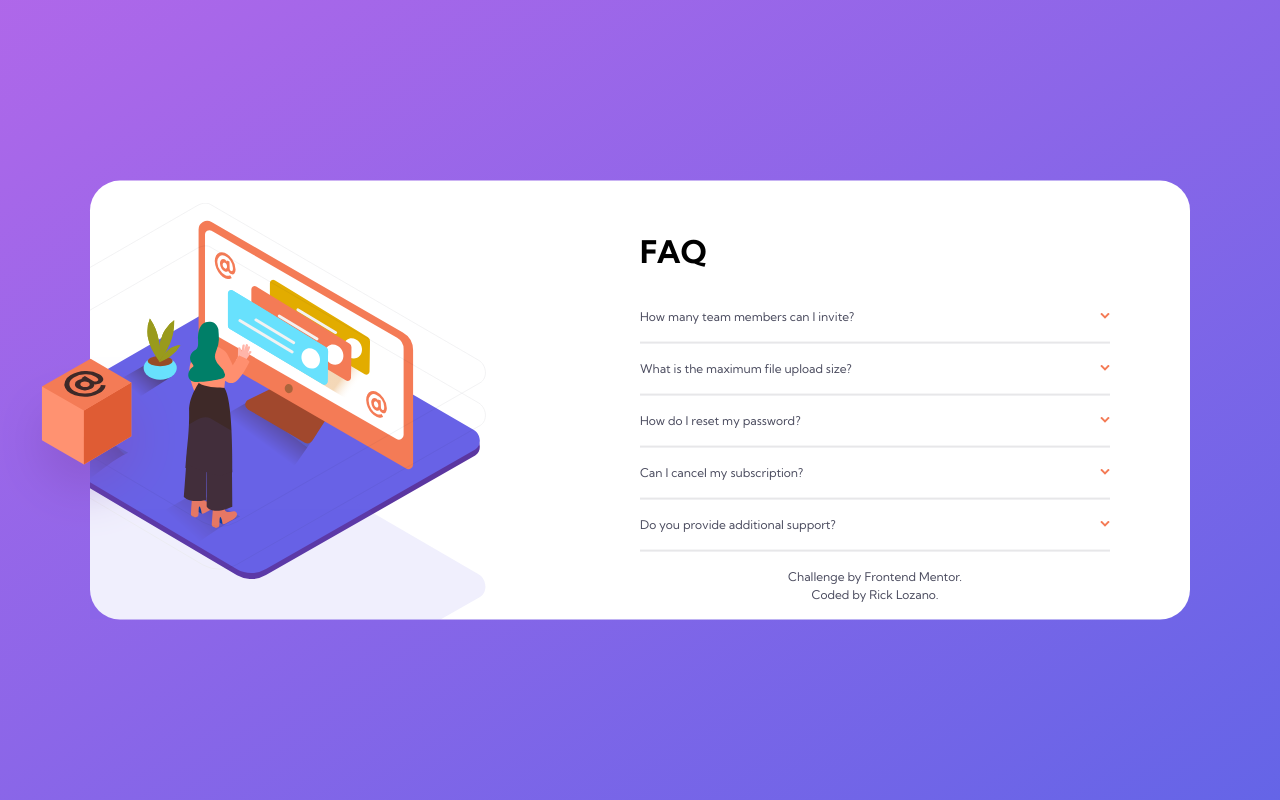
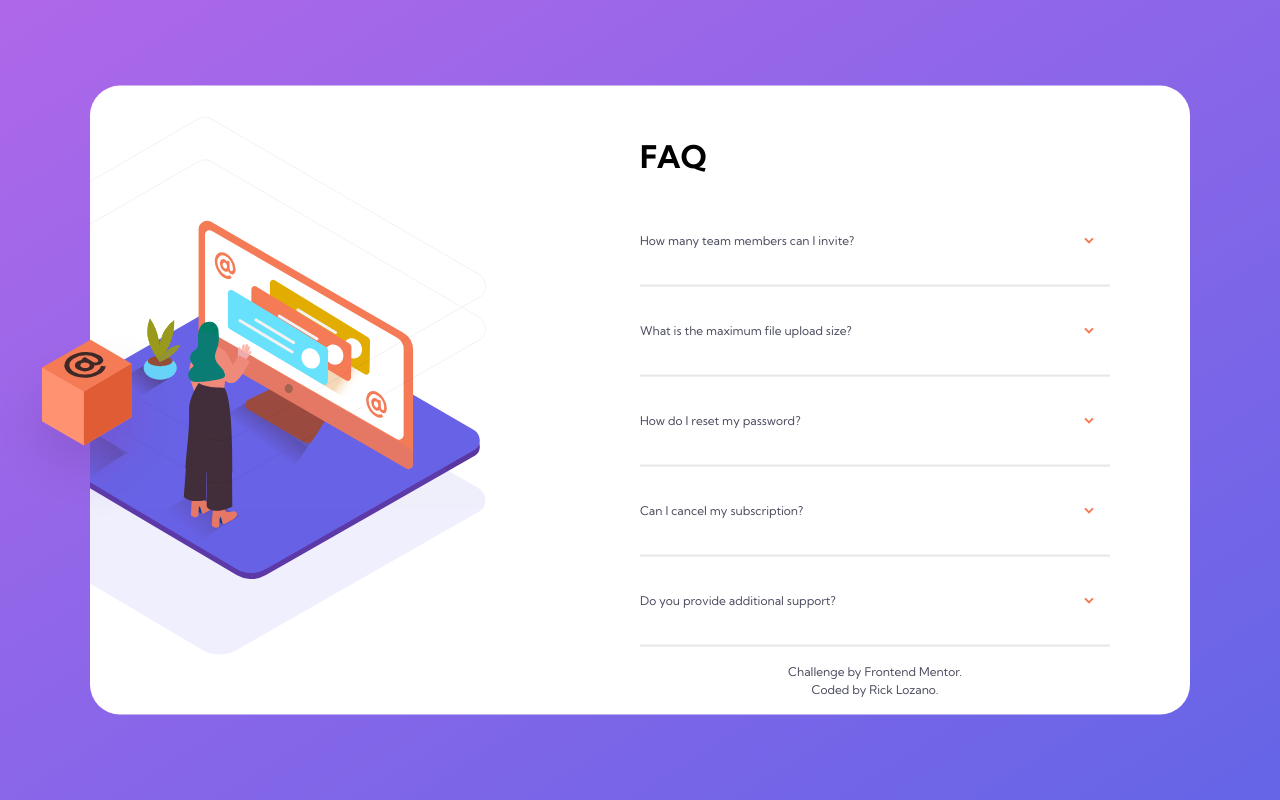
Before and after one commit to joyrexjrl/FAQ-accordion-card.joyrexjrl.github.io, a plain HTML site: page index.html in a window 1280 px wide. Drawn offline with Linux system fonts and the light colour scheme.

Commit message:
fixed js and finished
added correct js, added in minor animations in css to work with js.

```diff
--- a/dropdown.js
+++ b/dropdown.js
@@ -1,19 +1,23 @@
-const question = document.querySelectorAll('.question');
-const answer = document.querySelectorAll('.answer');
-const hidden = document.querySelector('.hidden');
+const questions = document.querySelectorAll(".question");
 
-question.forEach(btn => {
-    btn.addEventListener('click', openQuestion);
+questions.forEach(question => {
+    question.addEventListener("click", event => {
+        const currentlyActiveQuestion = document.querySelector(".question.active");
+        if(currentlyActiveQuestion && currentlyActiveQuestion!==question){
+            currentlyActiveQuestion.classList.toggle("active");
+            currentlyActiveQuestion.nextElementSibling.style.maxHeight = 0;
+            currentlyActiveQuestion.style.fontWeight = "normal";
+        }
+
+        question.classList.toggle("active");
+        const answer = question.nextElementSibling;
+        const bold = question;
+        if(question.classList.contains("active")) {
+            answer.style.maxHeight = answer.scrollHeight + "px";
+            bold.style.fontWeight = 700;
+        }else{
+            answer.style.maxHeight = 0;
+            bold.style.fontWeight = "normal";
+        }
+    });
 });
-
-function openQuestion() {
-    answer.forEach(btn => {
-        btn.classList.add('hidden');
-    });
-
-    if(event.target.classList.contains('hidden')){
-        answer.classList.remove('hidden');
-    }else{
-        event.target.parentNode.classList.add('active');
-    }
-}
--- a/index.html
+++ b/index.html
@@ -35,64 +35,84 @@
         <h1>FAQ</h1>
       </div>
 
-      <div id="question">
-        <div class="flex">
-          <p class="question">How many team members can I invite?</p>
-          <img class="arrow" src="images/icon-arrow-down.svg" alt="arrow">
+      <div class="dropdown">
+        <div class="dropdown-section">
+          <div class="question">
+            <p>How many team members can I invite?</p>
+          </div>
+          <div class="answer">
+            <div class="answer-content">
+              <p>You can invite up to 2 additional users on the Free plan. There is no limit on
+              team members for the Premium plan.</p>
+            </div>
+          </div>
         </div>
-        <div class="answer hidden">
-          <p>You can invite up to 2 additional users on the Free plan. There is no limit on
-          team members for the Premium plan.</p>
-        </div>
+
       </div>
 
       <div class="divider"></div>
 
-      <div id="question">
-        <div class="flex">
-          <p class="question">What is the maximum file upload size?</p>
-          <img class="arrow" src="images/icon-arrow-down.svg" alt="arrow">
+      <div class="dropdown">
+        <div class="dropdown-section">
+          <div class="question">
+            <p>What is the maximum file upload size?</p>
+          </div>
+          <div class="answer">
+            <div class="answer-content">
+              <p>No more than 2GB. All files in your account must fit your allotted storage space.</p>
+            </div>
+          </div>
         </div>
-        <div class="answer hidden">
-          <p>No more than 2GB. All files in your account must fit your allotted storage space.</p>
-        </div>
+
       </div>
 
       <div class="divider"></div>
 
-      <div id="question">
-        <div class="flex">
-          <p class="question">How do I reset my password?</p>
-          <img class="arrow" src="images/icon-arrow-down.svg" alt="arrow">
+      <div class="dropdown">
+        <div class="dropdown-section">
+          <div class="question">
+            <p>How do I reset my password?</p>
+          </div>
+          <div class="answer">
+            <div class="answer-content">
+              <p>Click “Forgot password” from the login page or “Change password” from your profile page.
+                A reset link will be emailed to you.</p>
+            </div>
+          </div>
         </div>
-        <div class="answer hidden">
-          <p>Click “Forgot password” from the login page or “Change password” from your profile page.
-            A reset link will be emailed to you.</p>
-        </div>
+
       </div>
 
       <div class="divider"></div>
 
-      <div id="question">
-        <div class="flex">
-          <p class="question">Can I cancel my subscription?</p>
-          <img class="arrow" src="images/icon-arrow-down.svg" alt="arrow">
+      <div class="dropdown">
+        <div class="dropdown-section">
+          <div class="question">
+            <p>Can I cancel my subscription?</p>
+          </div>
+          <div class="answer">
+            <div class="answer-content">
+              <p>Yes! Send us a message and we’ll process your request no questions asked.</p>
+            </div>
+          </div>
         </div>
-        <div class="answer hidden">
-          <p>Yes! Send us a message and we’ll process your request no questions asked.</p>
-        </div>
+
       </div>
 
       <div class="divider"></div>
 
-      <div id="question">
-        <div class="flex">
-          <p class="question">Do you provide additional support?</p>
-          <img class="arrow" src="images/icon-arrow-down.svg" alt="arrow">
+      <div class="dropdown">
+        <div class="dropdown-section">
+          <div class="question">
+            <p>Do you provide additional support?</p>
+          </div>
+          <div class="answer">
+            <div class="answer-content">
+              <p>Chat and email support is available 24/7. Phone lines are open during normal business hours.</p>
+            </div>
+          </div>
         </div>
-        <div class="answer hidden">
-          <p>Chat and email support is available 24/7. Phone lines are open during normal business hours.</p>
-        </div>
+
       </div>
 
       <div class="divider"></div>
@@ -101,8 +121,8 @@
         Challenge by <a href="https://www.frontendmentor.io?ref=challenge" target="_blank">Frontend Mentor</a>.<br>
         Coded by <a href="https://www.frontendmentor.io/profile/joyrexjrl" target="_blank">Rick Lozano</a>.
       </div>
+
     </section>
-
   </main>
 </body>
 </html>
--- a/style.css
+++ b/style.css
@@ -158,22 +158,43 @@ p{
     margin-inline: auto;
 }
 
-.answer{
-    margin-top: .8rem;
-}
-
 .divider{
     border-top: 2px solid var(--light-grayish-blue);
     margin: 1rem 0;
 }
 
 .question{
+  padding: 0 3rem 0 0;
+  min-height: 3.5rem;
+  display: flex;
+  align-items: center;
+  position: relative;
+  cursor: pointer;
+}
+
+.question::after{
+  content: url(images/icon-arrow-down.svg);
+  position: absolute;
+  right: 1rem;
+  transition: transform .2s ease-in-out;
+}
+
+.question.active::after{
+  transform: rotate(180deg);
+}
+
+.question p{
   transition: .2s ease-in;
 }
 
-.question:hover{
+.question p:hover{
   color: var(--soft-red);
-  cursor: pointer;
+}
+
+.answer{
+  max-height: 0;
+  overflow: hidden;
+  transition: max-height .2s ease-out, font-weight .2s ease-out;
 }
 
 /* dropdown end */
```
